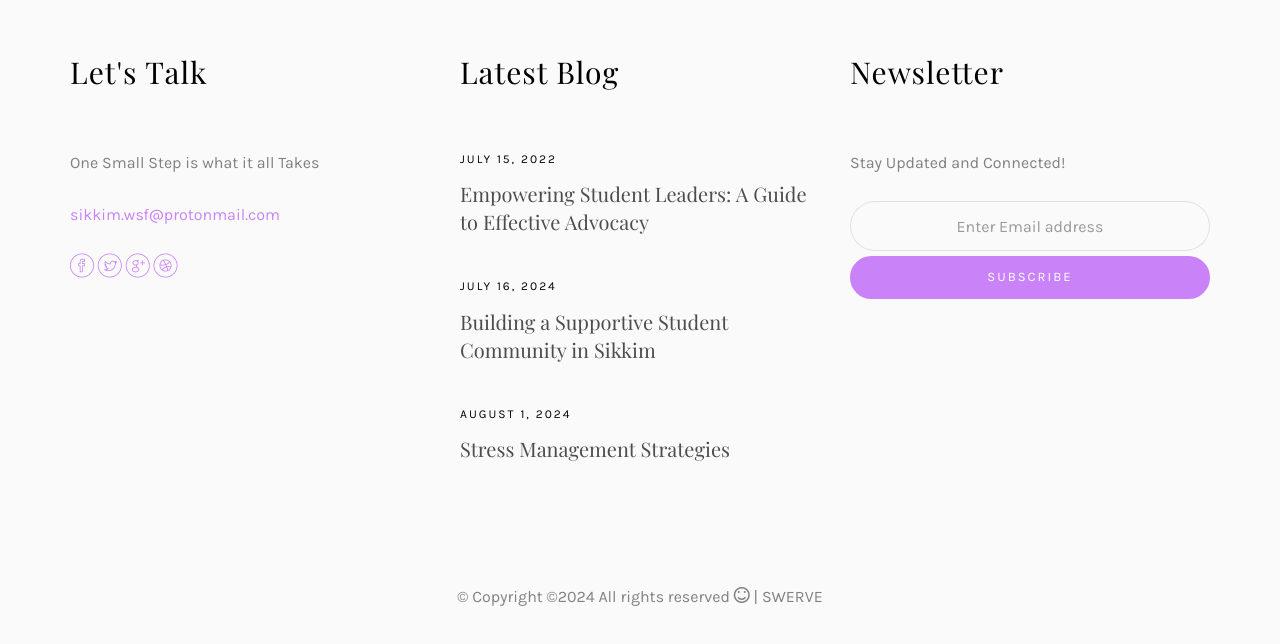
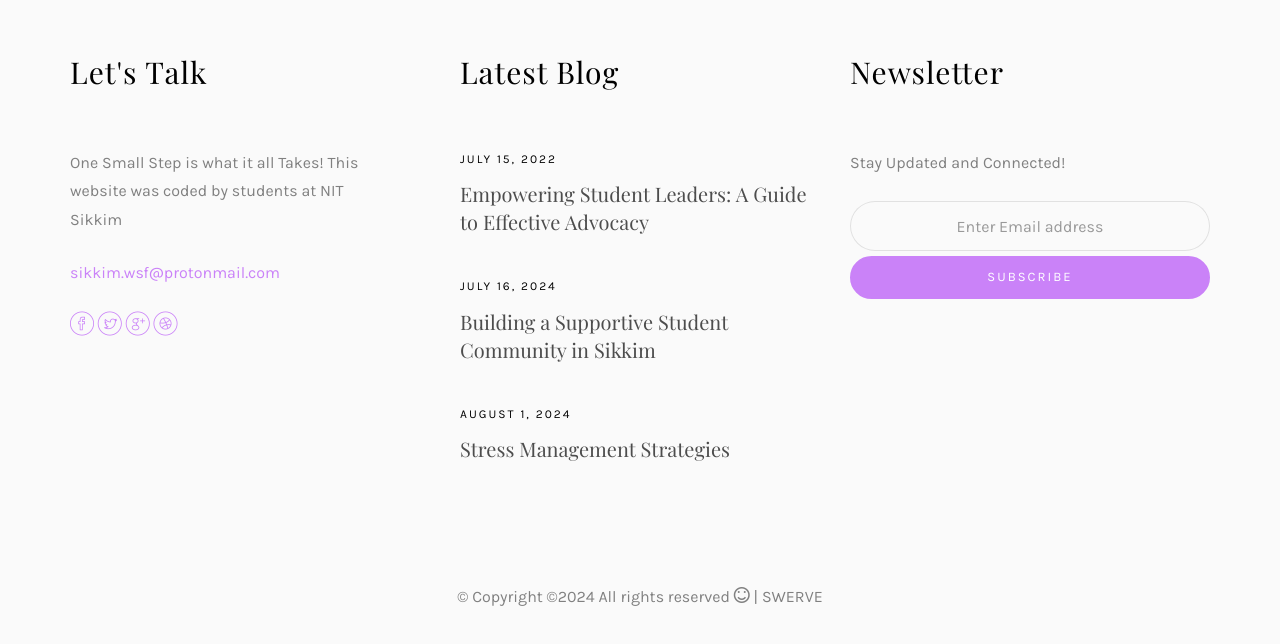
Before and after one commit to SikkimWSF/swerve, a plain HTML site: page index.html in a window 1280 px wide. Shown: the part 4347-4991 px from the top of the page. Drawn offline with nearby package versions, Linux system fonts and the light colour scheme; files whose address does not match are found by name; a web font is replaced by a local one.

Commit message:
Update index.html

```diff
--- a/index.html
+++ b/index.html
@@ -370,7 +370,7 @@
 							<div class="row">
 								<div class="col-md-10">
 									<h2>Let's Talk</h2>
-									<p>One Small Step is what it all Takes</p>
+									<p>One Small Step is what it all Takes! This website was coded by students at NIT Sikkim</p>
 									<p><a href="#">sikkim.wsf@protonmail.com</a></p>
 									<p class="colorlib-social-icons">
 										<a href="#"><i class="icon-facebook4"></i></a>
```
